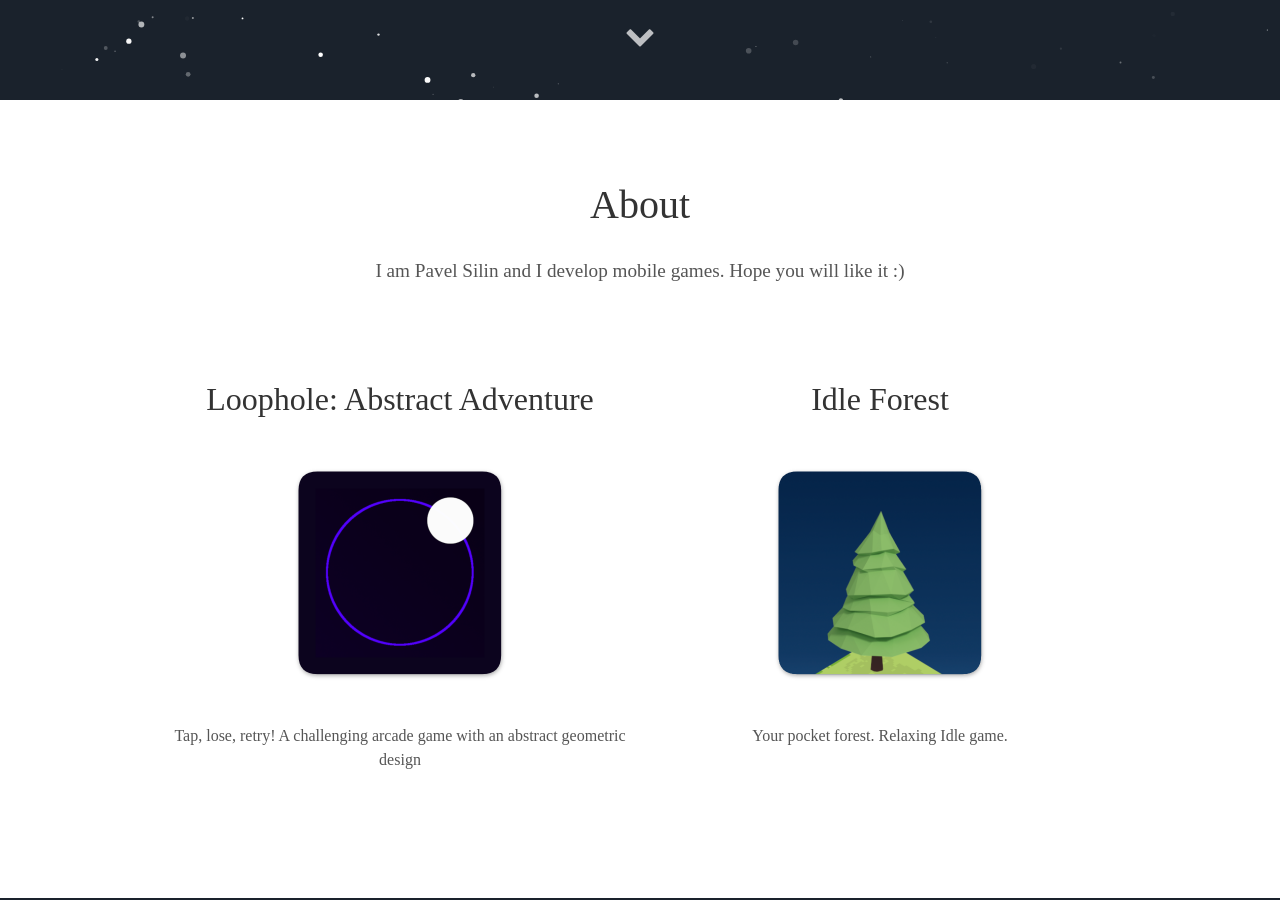
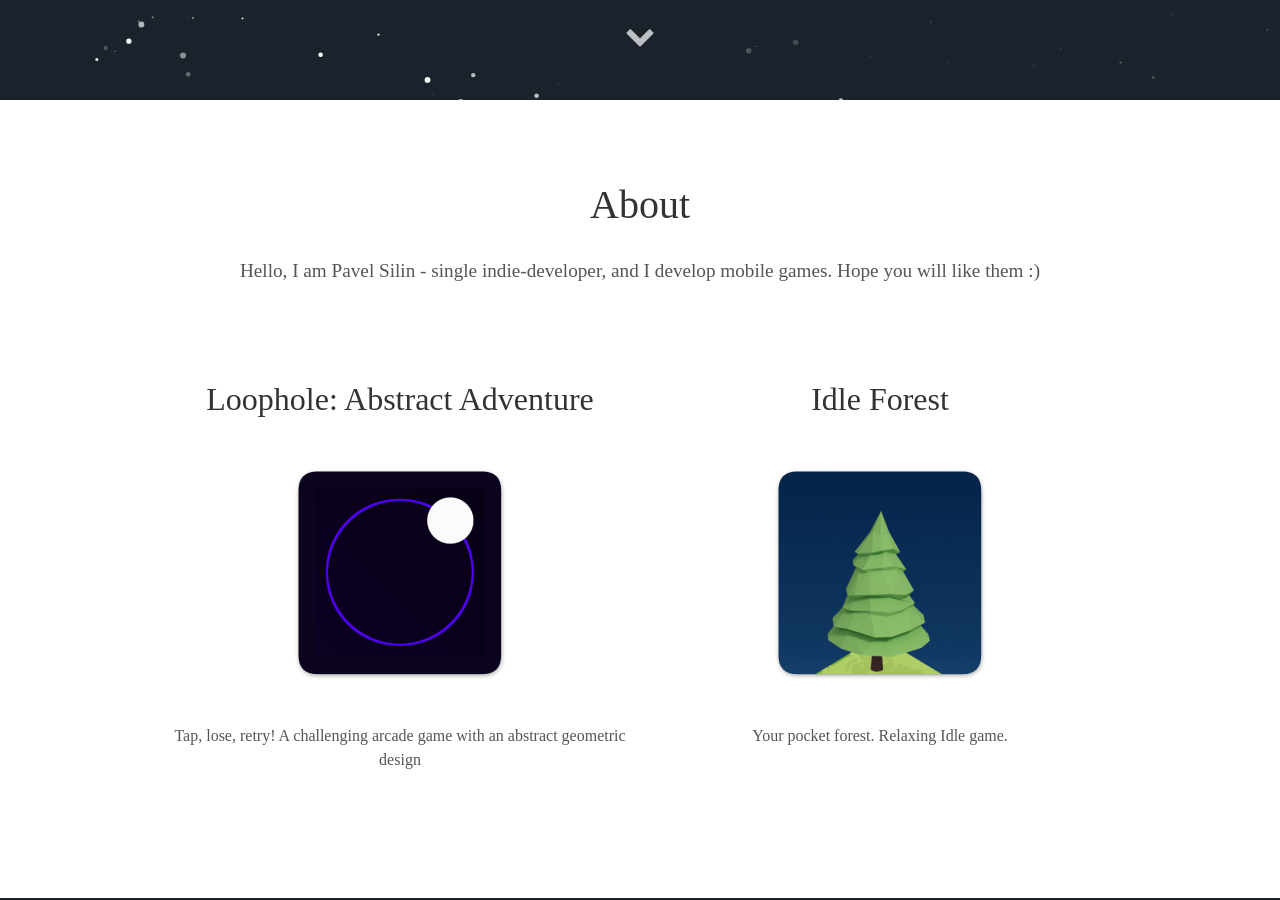
Before and after one commit to 8tbl/8tbl.github.io, a Jekyll site: the page built from index.html, in a window 1280 px wide and 900 px high, scrolled down 800 px. Built offline with Jekyll 4.4.1, drawn with Linux system fonts in a browser that asks for light colours; some web fonts are replaced.

Commit message:
Update _config.yml

```diff
--- a/_config.yml
+++ b/_config.yml
@@ -6,7 +6,7 @@
 
 # User settings
 username: 8thBit Laboratory
-user_description: I am Pavel Silin and I develop mobile games. Hope you will like it :)
+user_description: Hello, I am Pavel Silin - single indie-developer, and I develop mobile games. Hope you will like them :)
 user_title: Indie game-dev studio
 email: 8thbitlab@gmail.com
 # twitter_username: lorem_ipsum
```
